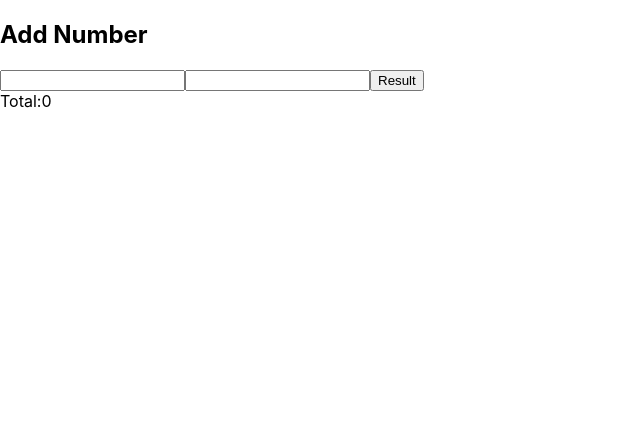
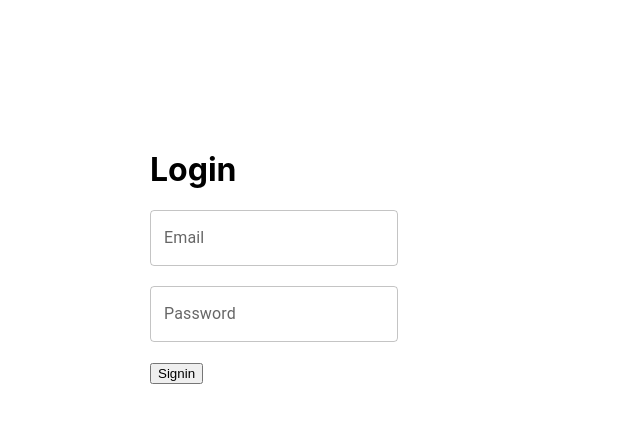
Before and after one commit to Gunjanrathor/first-app, a React (Create React App) app: page / in a window 1280 px wide. Shown: the top 422 px of the page, without its empty margins (0-640 px from the left). Built offline with nearby package versions, Linux system fonts and the light colour scheme.

Commit message:
authentication with firebase and error handling

```diff
--- a/public/index.html
+++ b/public/index.html
@@ -25,6 +25,10 @@
       Learn how to configure a non-root public URL by running `npm run build`.
     -->
     <title>React App</title>
+    <link
+      rel="stylesheet"
+      href="https://fonts.googleapis.com/icon?family=Material+Icons"
+    />
   </head>
   <body>
     <noscript>You need to enable JavaScript to run this app.</noscript>
--- a/src/App.js
+++ b/src/App.js
@@ -1,16 +1,20 @@
+import Calculator2 from "./routes/calculator2/calculator2.component";
+import MovieList from "./routes/movielist/movielist";
 
-
-import Calculator2 from "./components/calculator2/calculator2.component";
+import { Routes, Route } from "react-router-dom";
+import SignIn from "./routes/sign-in/sign-in";
+import Home from "./routes/home/home";
 
 const App = () => {
+  return (
+    <Routes>
+      <Route path="/" element={<SignIn />} />
+      <Route path="home" element={<Home />} />
+      <Route path="calculate" element={<Calculator2 />} />
+      <Route path="movielist" element={<MovieList />} />
 
-
-  return(
-    <div>
-     <Calculator2/>
-    </div>
-
-  )
-}
+    </Routes>
+  );
+};
 
 export default App;
--- a/src/index.js
+++ b/src/index.js
@@ -5,12 +5,15 @@ import App from "./App";
 import reportWebVitals from "./reportWebVitals";
 import { Provider } from "react-redux";
 import Store from "./redux/store/Store";
+import { BrowserRouter } from "react-router-dom";
 const root = ReactDOM.createRoot(document.getElementById("root"));
 root.render(
   <React.StrictMode>
-    <Provider store={Store}>
-      <App />
-    </Provider>
+    <BrowserRouter>
+      <Provider store={Store}>
+        <App />
+      </Provider>
+    </BrowserRouter>
   </React.StrictMode>
 );
 
--- /dev/null
+++ b/src/routes/home/home.jsx
@@ -0,0 +1,27 @@
+import { signOut } from "firebase/auth";
+import { Link, useNavigate } from "react-router-dom";
+import { database } from "../../utils/firebase/firebase";
+
+const Home = () => {
+  const navigate = useNavigate();
+
+  const handalClick = () => {
+    signOut(database).then((value) => {
+      console.log(value, "value");
+      navigate("/");
+    });
+  };
+
+  return (
+    <div>
+      <div>
+        <Link to="/calculate">calculate</Link>
+        <br />
+        <Link to="/movielist">movielist</Link> <br />
+        <button onClick={handalClick}>SignOut</button>
+      </div>
+    </div>
+  );
+};
+
+export default Home;
--- /dev/null
+++ b/src/routes/movielist/movielist.jsx
@@ -0,0 +1,30 @@
+import { useEffect, useState } from "react";
+
+const MovieList = () => {
+  const [movies, setMovies] = useState([]);
+  useEffect(() => {
+    fetch( 'https://imdb-top-100-movies.p.rapidapi.com/', {
+      method: 'GET',
+  headers: {
+    'X-RapidAPI-Key': '2004512546msh2fa707abdc862d0p12d1c0jsn9b024bb97c8e',
+    'X-RapidAPI-Host': 'imdb-top-100-movies.p.rapidapi.com'
+  }
+})
+      .then((response) => response.json())
+      .then((data) => {
+        setMovies(data);
+        console.log(data);
+      })
+      .catch((error) => console.log(error));
+  }, []);
+
+  return (
+    <div>
+      {movies.map(data => (
+        <li key={data.id}>{data.title}</li>
+      ))}
+    </div>
+  );
+};
+
+export default MovieList;
--- /dev/null
+++ b/src/routes/sign-in/sign-in.css
@@ -0,0 +1,6 @@
+.sign-in-container{
+    margin: 150px;
+    display: -moz-inline-box;
+    justify-content: center;
+
+}
--- /dev/null
+++ b/src/routes/sign-in/sign-in.jsx
@@ -0,0 +1,64 @@
+import { database } from "../../utils/firebase/firebase";
+import { createUserWithEmailAndPassword } from "firebase/auth";
+import "./sign-in.css";
+import TextField from "@mui/material/TextField";
+import Button from "@mui/material/Button";
+import { useNavigate } from "react-router-dom";
+
+//import FormatListBulletedIcon from '@mui/icons-material/FormatListBulleted';
+const SignIn = () => {
+  const navigate = useNavigate();
+
+  const handleSubmit = (event) => {
+    event.preventDefault();
+
+    const email = event.target.email.value;
+    const password = event.target.password.value;
+    createUserWithEmailAndPassword(database, email, password)
+      .then((data) => {
+        console.log(data, "authData");
+        navigate("/home");
+      })
+      .catch((error) => {
+        switch (error.data) {
+          case "auth/email-already-in-use":
+            alert("Cannot create user,email already in use");
+            break;
+          case "auth/wrong-password":
+            alert("incorrect password for email");
+            break;
+          case "auth/user-not-found":
+            alert("no user associated with this email");
+            break;
+          default:
+            console.log(error);
+        }
+      });
+  };
+
+  return (
+    <div className="sign-in-container">
+      <h1>Login</h1>
+      <form onSubmit={(event) => handleSubmit(event)}>
+        <TextField
+          name="email"
+          type="email"
+          placeholder="Email"
+          label="Email"
+          variant="outlined"
+        />
+        <br /> <br />
+        <TextField
+          name="password"
+          type="password"
+          placeholder="password"
+          label="Password"
+          variant="outlined"
+        />
+        <br /> <br />
+        <button>Signin</button>
+      </form>
+    </div>
+  );
+};
+export default SignIn;
--- /dev/null
+++ b/src/utils/firebase/firebase.js
@@ -0,0 +1,18 @@
+import { initializeApp } from "firebase/app";
+import { getAuth } from "firebase/auth";
+//import{createUserWithEmailAndPassword} from 'firebase/auth'
+const firebaseConfig = {
+  apiKey: "AIzaSyAwWyVB03jUBainA3TSHFaAf--dg-TJeZg",
+  authDomain: "first-react-app-b1d51.firebaseapp.com",
+  projectId: "first-react-app-b1d51",
+  storageBucket: "first-react-app-b1d51.appspot.com",
+  messagingSenderId: "791639098477",
+  appId: "1:791639098477:web:9aa50ac7cf34189a9ceb64",
+};
+
+const app = initializeApp(firebaseConfig);
+export const database = getAuth(app);
+//   export const createEmailAndPassword = async (email, password) => {
+//   if (!email || !password) return;
+//   return await createUserWithEmailAndPassword(auth, email, password);
+//   }
```
Also changed, not shown: package.json (+12 -1 lines), src/routes/calculator2/calculator2.component.jsx (renamed from src/components/calculator2/calculator2.component.jsx), src/routes/calculator2/operation2.component.jsx (renamed from src/components/calculator2/operation2.component.jsx), src/routes/calculator2/result2.component.jsx (renamed from src/components/calculator2/result2.component.jsx), 1 other file (tests, documents, lock files or other folders).
